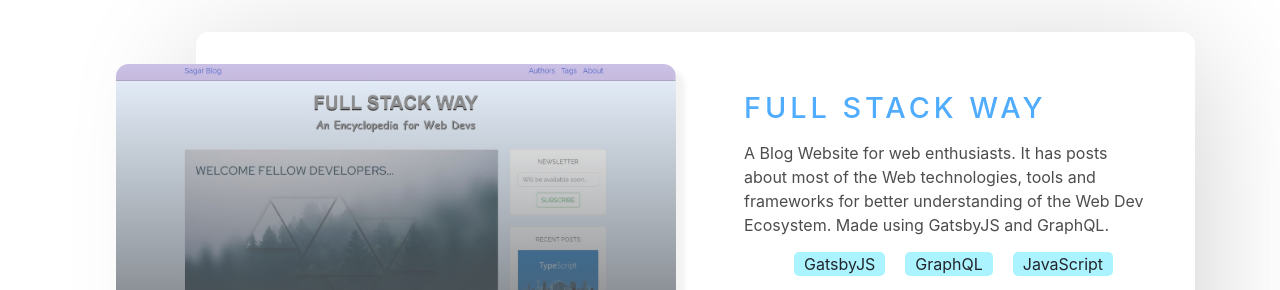
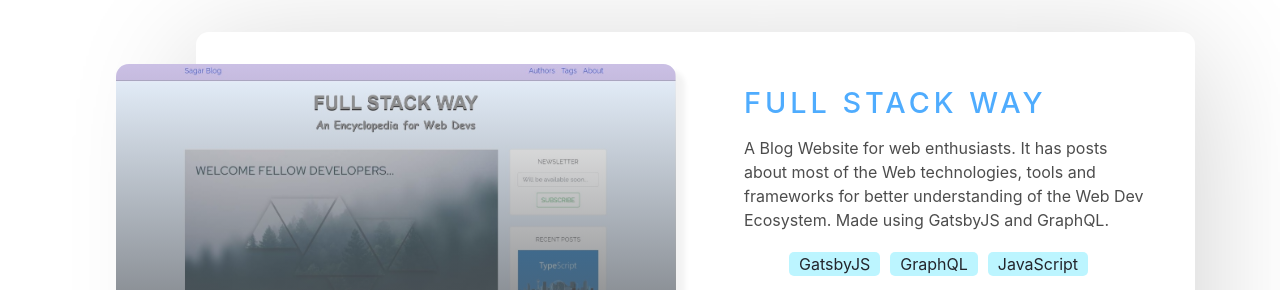
Before and after one commit to Swapnil-Sagar/MyPortfolioSite, a plain HTML site: page index.html in a window 1280 px wide. Shown: the part 2418-2708 px from the top of the page. Drawn offline with nearby package versions, Linux system fonts and the light colour scheme.

Commit message:
responsice tags

```diff
--- a/style.css
+++ b/style.css
@@ -883,12 +883,9 @@
 .skills1 ul li {
   list-style-type: none;
   float: left;
-  /* margin-left: 10px;
-  padding-left: 15px; */
-  margin: 0 10px;
+  margin: 5px 5px;
   padding: 0 10px;
-
-  background-color: rgba(7, 218, 255, 0.336);
+  background-color: rgba(7, 218, 255, 0.267);
   border-radius: 5px;
 }
 .skills1 {
```
